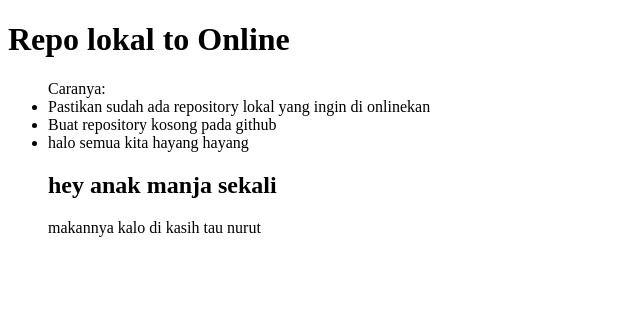
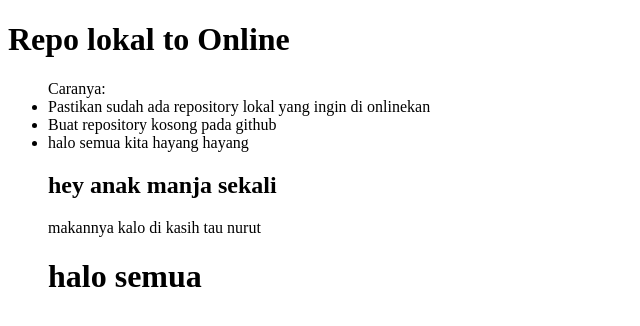
Before and after one commit to AlvitoAlfian/repo-lokal-vito, a plain HTML site: page index.html in a window 1280 px wide. Shown: the whole page, without its empty margins (0-640 px from the left). Drawn offline with Linux system fonts and the light colour scheme.

Commit message:
Update index.html

```diff
--- a/index.html
+++ b/index.html
@@ -14,6 +14,7 @@
         <li>halo semua kita hayang hayang</li>
         <h2>hey anak manja sekali</h2>
         <p>makannya kalo di kasih tau nurut</p>
+        <h1>halo semua</h1>
     </ul>
 </body>
 </html>
```
